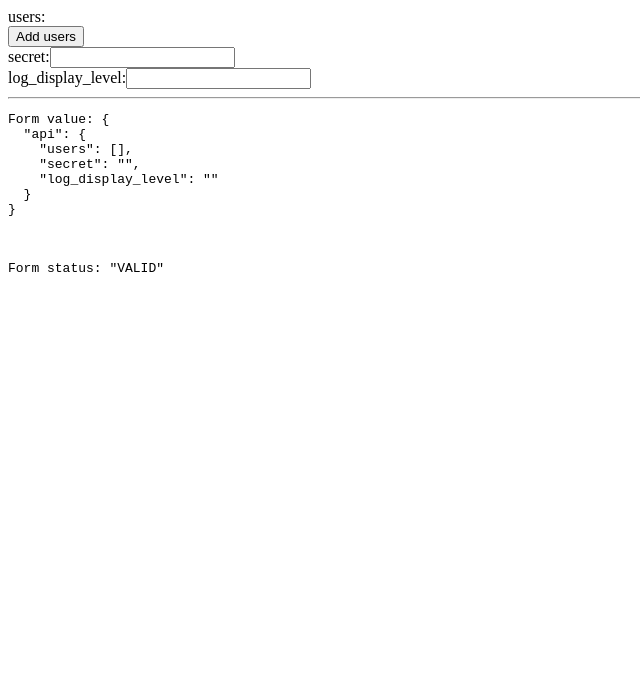
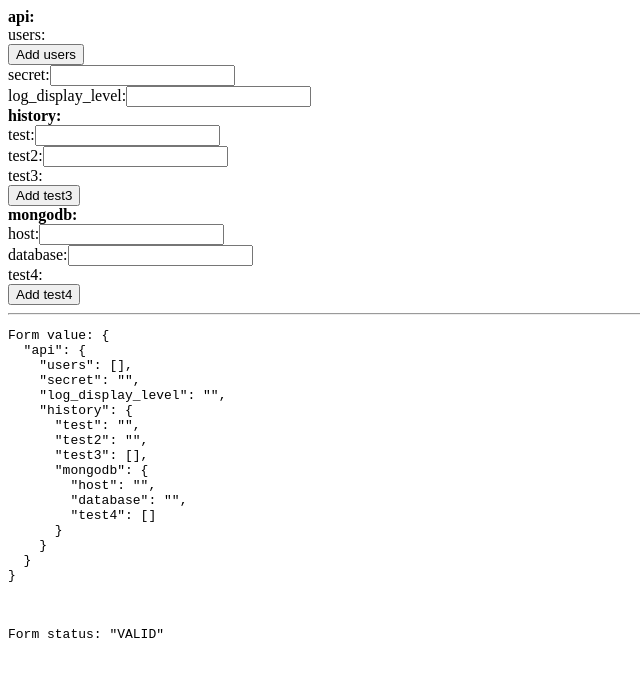
Before and after one commit to alo/angular-dinamic-forms-concepts, an Angular app: page / in a window 1280 px wide. Shown: the top 676 px of the page, without its empty margins (0-640 px from the left). Built offline with nearby package versions, Linux system fonts and the light colour scheme.

Commit message:
feat: objects component scalable

```diff
--- a/src/app/app.component.html
+++ b/src/app/app.component.html
@@ -1,7 +1,8 @@
 <form [formGroup]="configForm">
   <app-custom-form-object
     [formParent]="configForm.controls.api"
-    [propParent]="api">
+    [propParent]="api"
+    [groupName]="'api'">
   </app-custom-form-object>
 </form>
 
--- a/src/app/app.component.ts
+++ b/src/app/app.component.ts
@@ -25,6 +25,25 @@
         'type': 'string',
         // 'pattern': '(combined|common|dev|short|tiny)'
       },
+      'history': {
+        'type': 'object',
+        'properties': {
+          'disable': {'type': 'boolean'},
+          'test': {'type': 'string'},
+          'test2': {'type': 'string'},
+          'test3': { 'type': 'array' },
+          'mongodb': {
+            'type': 'object',
+            'required': ['host', 'database'],
+            'properties': {
+              'host': {'type': 'string'},
+              'port': {'type': 'number'},
+              'database': {'type': 'string'},
+              'test4': { 'type': 'array' }
+            }
+          }
+        }
+      }
       // 'chainsFieldsResponse': { 'type': 'array' },
       // 'processFieldsResponse': { 'type': 'array' }
     }
--- a/src/app/components/custom-form-object/custom-form-object.component.html
+++ b/src/app/components/custom-form-object/custom-form-object.component.html
@@ -1,3 +1,4 @@
+<strong>{{ groupName }}:</strong>
 <div [formGroup]="formParent">
   <div *ngFor="let prop of props">
     <app-custom-form-control *ngIf="prop.type === 'text'"
@@ -9,5 +10,11 @@
       [formParent]="formParent"
       [prop]="prop">
     </app-custom-form-array>
+
+    <app-custom-form-object *ngIf="prop.type === 'object'"
+      [formParent]="formParent.controls[prop.key]"
+      [propParent]="prop"
+      [groupName]="prop.key">
+    </app-custom-form-object>
   </div>
 </div>
--- a/src/app/components/custom-form-object/custom-form-object.component.ts
+++ b/src/app/components/custom-form-object/custom-form-object.component.ts
@@ -12,6 +12,7 @@
 
   @Input() formParent: FormGroup;
   @Input() propParent: any;
+  @Input() groupName: string;
 
   props = [];
 
@@ -27,6 +28,8 @@
         formDataObject[key] = CustomFormControlComponent.buildForm();
       } else if (propParent.properties[key].type === 'array') {
         formDataObject[key] = CustomFormArrayComponent.buildForm();
+      } else if (propParent.properties[key].type === 'object') {
+        formDataObject[key] = CustomFormObjectComponent.buildForm(propParent.properties[key]);
       }
     });
     return new FormGroup(formDataObject);
@@ -51,6 +54,9 @@
           label: this.propParent.properties[key].label,
           type: 'array'
         });
+      } else if (this.propParent.properties[key].type === 'object') {
+        this.propParent.properties[key].key = key;
+        this.props.push(this.propParent.properties[key]);
       }
     });
   }
```
